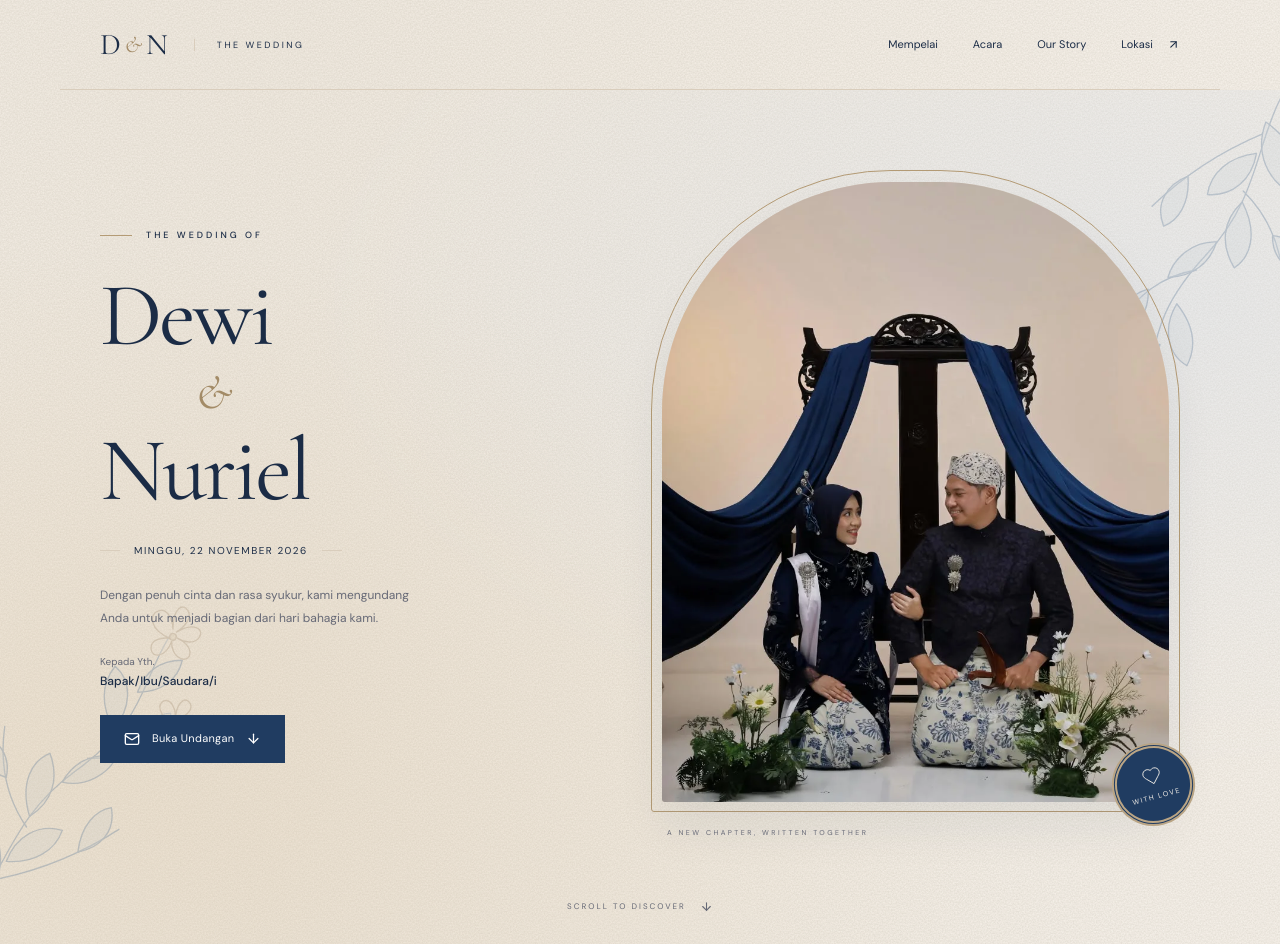
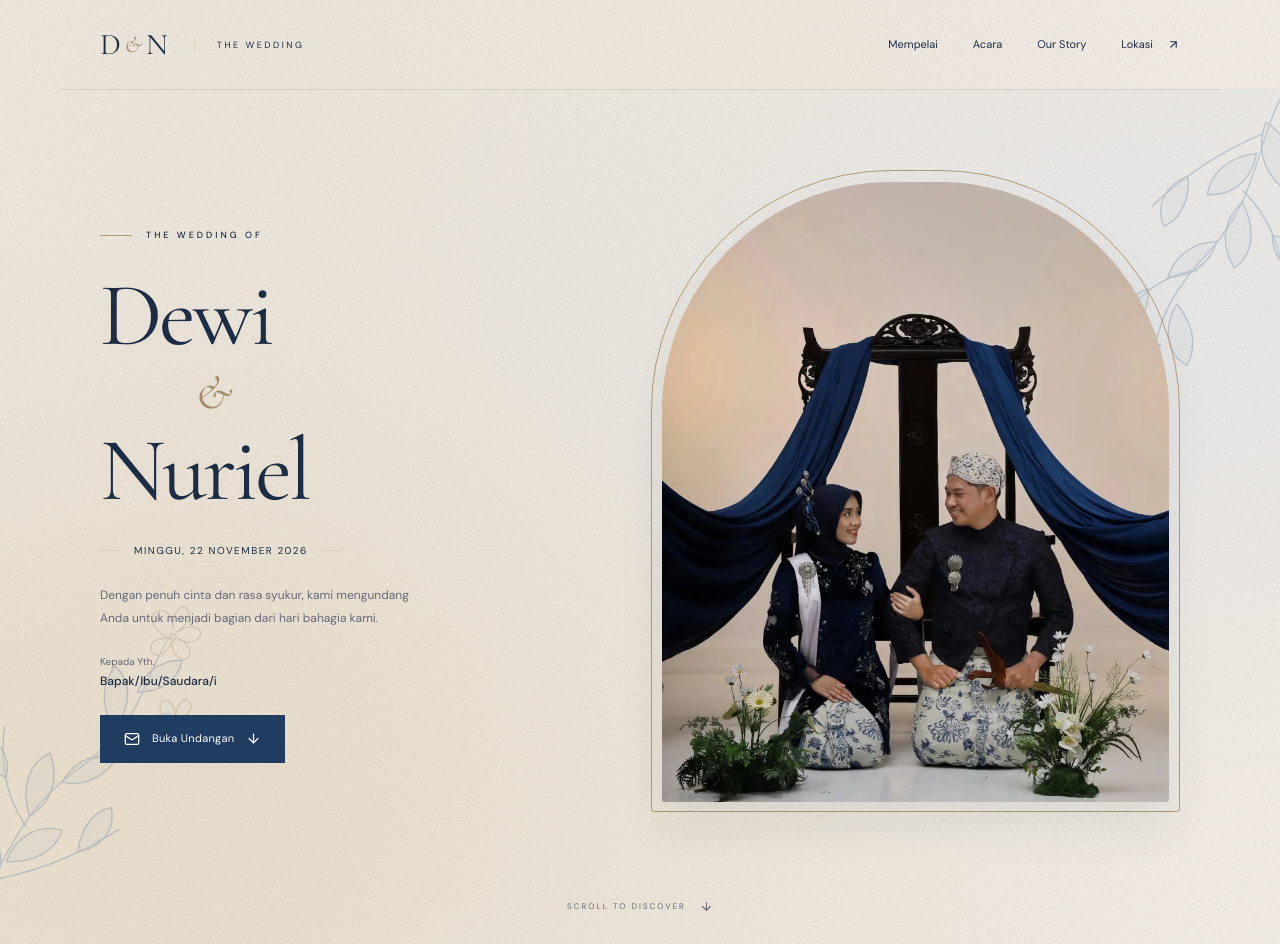
Before and after one commit to pleb00/iwed, a Next.js app: page / in a window 1280 px wide. Shown: the top 944 px of the page. Built offline with nearby package versions, Linux system fonts and the light colour scheme.

Commit message:
feat: removed a few lines

```diff
--- a/app/page.tsx
+++ b/app/page.tsx
@@ -181,13 +181,10 @@ export default function Invitation() {
               <div className="arch">
                 <Image src={couplePhoto} alt="Dewi dan Nuriel dalam busana adat bernuansa biru navy" fill preload placeholder="blur" sizes="(max-width: 760px) 310px, 460px" className="hero-photo" />
               </div>
-              <div className="seal">
+              {/* <div className="seal">
                 <Heart size={20} strokeWidth={1} />
                 <span>WITH LOVE</span>
-              </div>
-              <span className="art-caption">
-                A NEW CHAPTER, WRITTEN TOGETHER
-              </span>
+              </div> */}
             </div>
           </div>
           <a className="scroll-hint" href="#couple">
```
